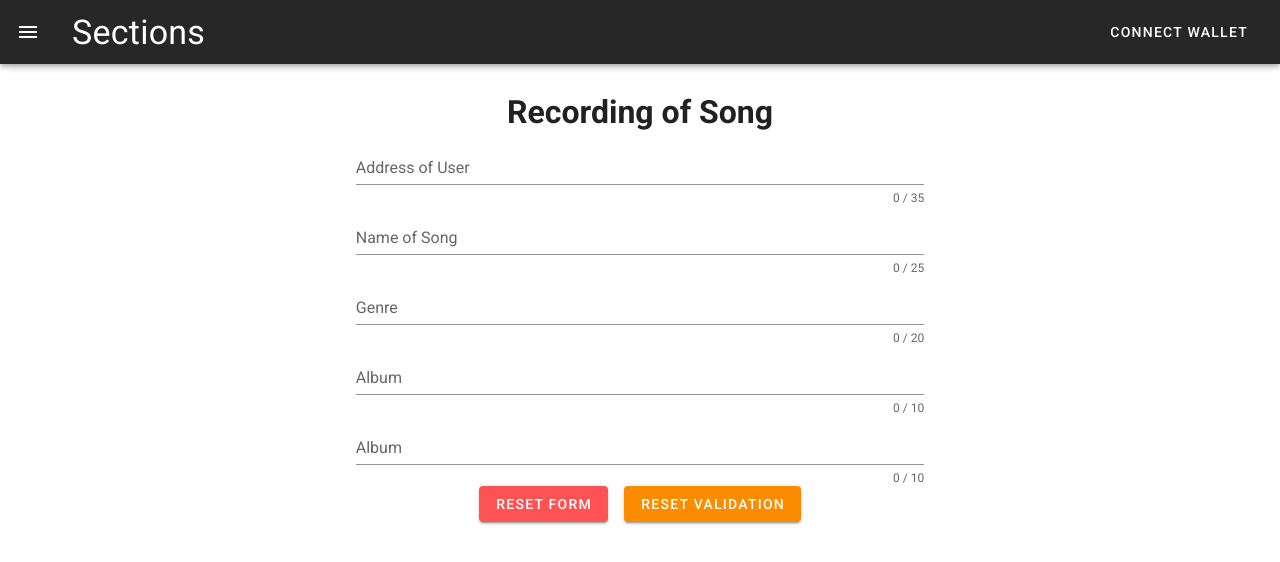
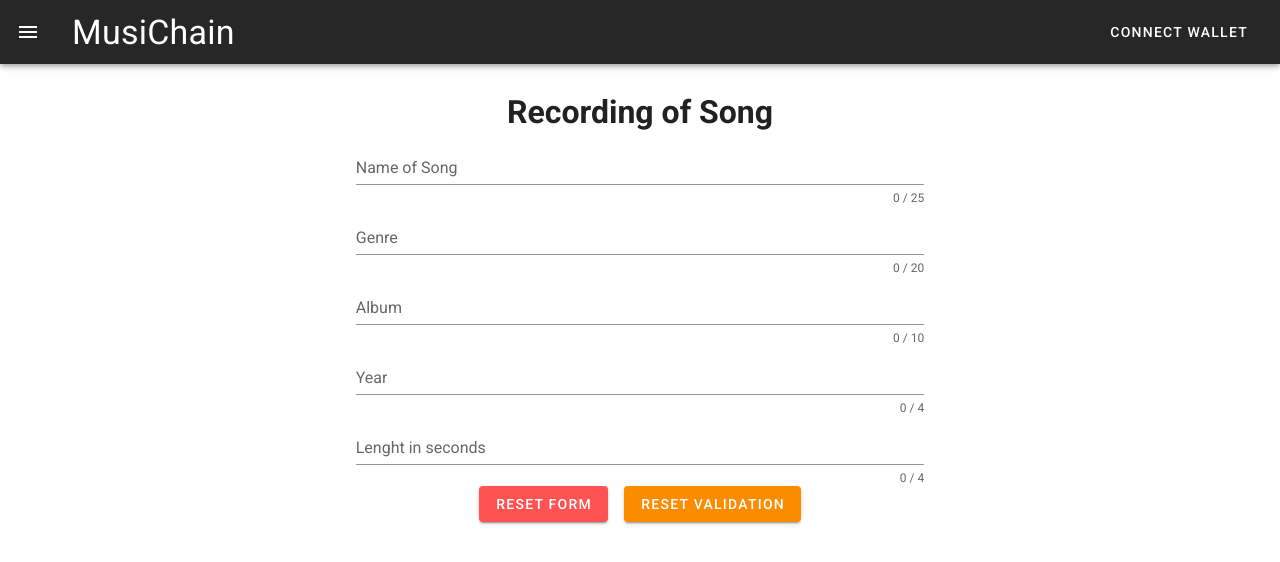
Before and after one commit to sergiostef25/MusiChain, a Vue app: page /song in a window 1280 px wide. Shown: the top 562 px of the page. Built offline with nearby package versions, Linux system fonts and the light colour scheme.

Commit message:
modSong
ho rifatto le sezioni amo

```diff
--- a/src/App.vue
+++ b/src/App.vue
@@ -6,7 +6,7 @@
     >
       <v-app-bar-nav-icon @click="drawer = !drawer"></v-app-bar-nav-icon>
 
-      <v-toolbar-title class="display-1">Sections</v-toolbar-title>
+      <v-toolbar-title class="display-1">MusiChain</v-toolbar-title>
       <!-- connect-wallet button is visible if the wallet is not connected -->
       <v-btn text v-if="!connected" @click="connect" fixed right>Connect Wallet</v-btn>
       <v-btn text v-if="connected" disabled fixed right>Wallet Connected</v-btn>
--- a/src/views/SongView.vue
+++ b/src/views/SongView.vue
@@ -9,13 +9,6 @@
             v-model="valid"
             lazy-validation
           >
-          <v-text-field
-              v-model="addressUser"
-              :counter="35"
-              :rules="addressUserRules"
-              label="Address of User"
-              required
-            ></v-text-field>
 
             <v-text-field
               v-model="nameSong"
@@ -42,10 +35,18 @@
             ></v-text-field>
 
             <v-text-field
-              v-model="Album"
-              :counter="10"
-              :rules="albumRules"
-              label="Album"
+              v-model="Year"
+              :counter="4"
+              :rules="yearRules"
+              label="Year"
+              required
+            ></v-text-field>
+
+            <v-text-field
+              v-model="Lenght"
+              :counter="4"
+              :rules="lenghtRules"
+              label="Lenght in seconds"
               required
             ></v-text-field>
 
@@ -91,10 +92,14 @@
           v => !!v || 'Name of song is required',
           v => (v && v.length <= 25) || 'Name must be less than 25 characters',
         ],
-        addressUser: '',
-        addressUserRules: [
-          v => !!v || 'Address of User is required',
-          v => (v && v.length <= 35) || 'Address must be less than 35 characters',
+        Lenght: '',
+        lenghtRules: [
+          v => !!v || 'Lenght of song is required',
+          v => (v && v.length <= 4) || 'It is not possible register a song of 2 hours',
+        ],
+        yearRules: [
+          v => !!v || 'Year of song is required',
+          v => (v && v.length <= 4) || 'It is not possible register a song from the future',
         ],
       }),
 
```
